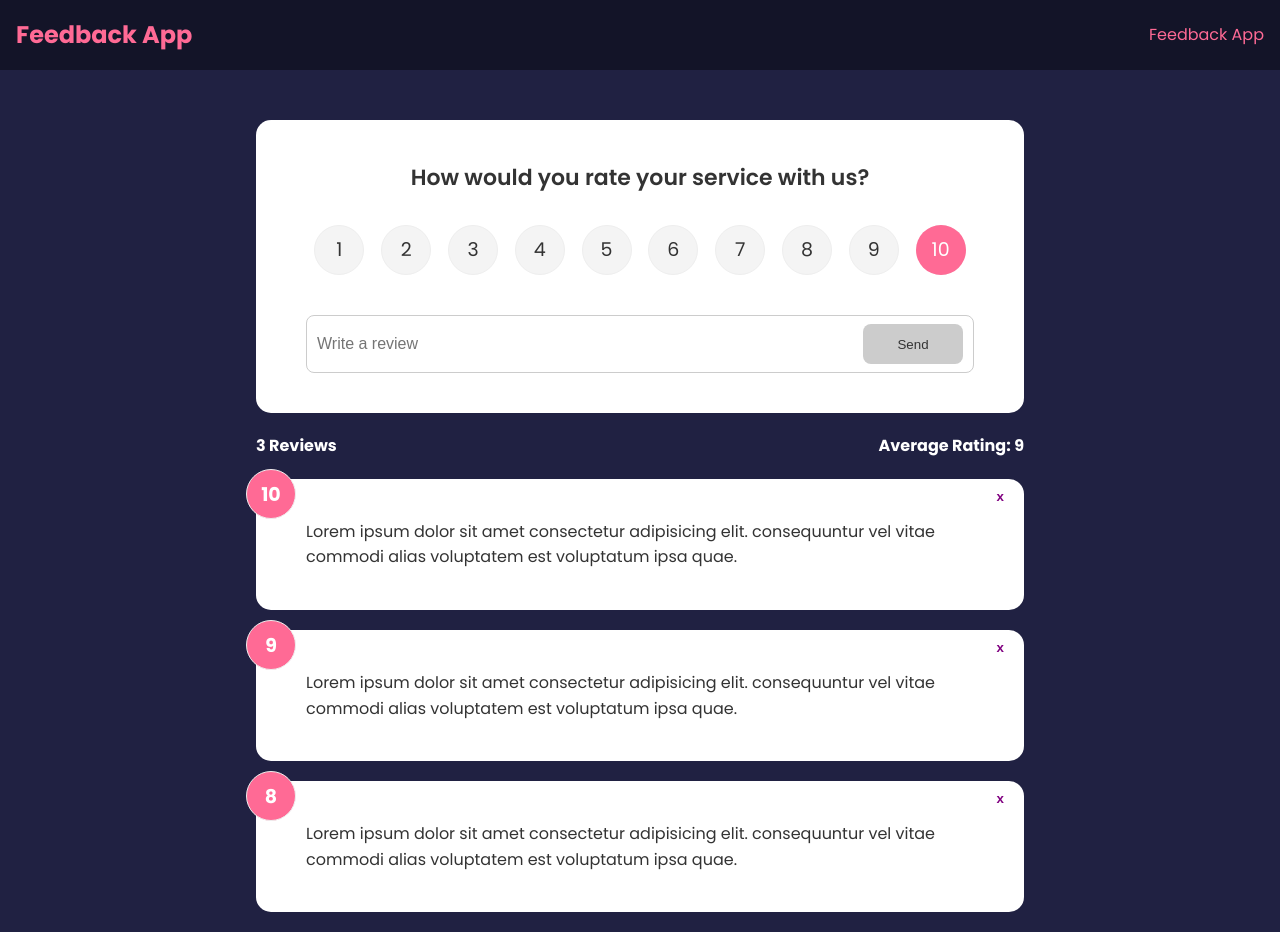
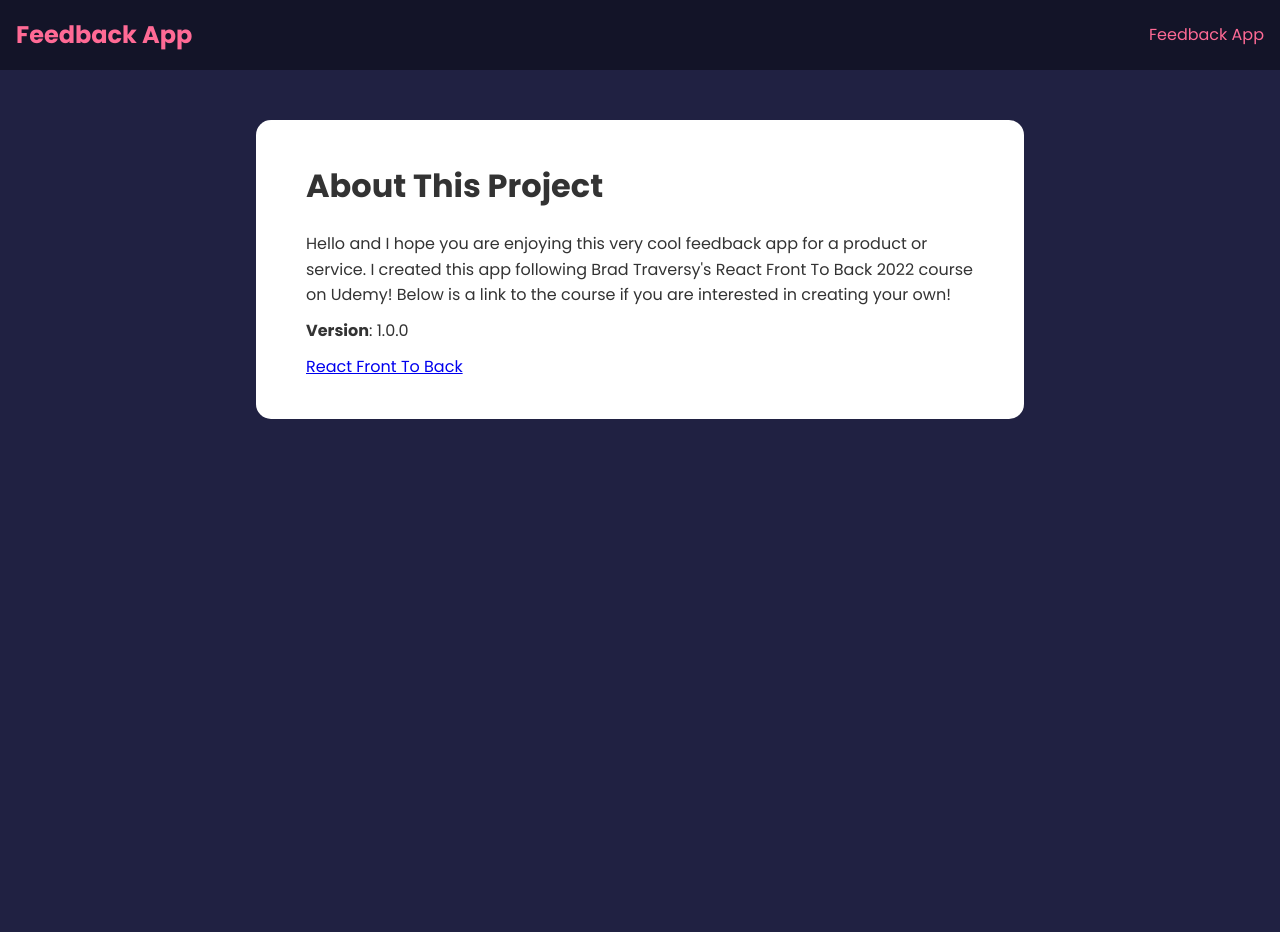
Before and after one commit to michellejanay/Feedback-app, a React (Create React App) app: page /about in a window 1280 px wide. After the commit the page ends 800 px from the top, so only its background shows below. Built offline with nearby package versions, Linux system fonts and the light colour scheme.

Commit message:
about: route added

```diff
--- a/package.json
+++ b/package.json
@@ -8,6 +8,7 @@
     "@testing-library/user-event": "^13.5.0",
     "react": "^18.2.0",
     "react-dom": "^18.2.0",
+    "react-router-dom": "^6.4.5",
     "react-scripts": "5.0.1",
     "uuid": "^9.0.0",
     "web-vitals": "^2.1.4"
--- a/src/App.js
+++ b/src/App.js
@@ -1,32 +1,20 @@
-import { useState } from 'react'
+import Home from './components/Home'
+import { BrowserRouter, Routes, Route } from 'react-router-dom'
 import Header from './components/Header'
-import FeedbackList from './components/FeedbackList'
-import FeedbackData from './data/FeedbackData'
-import FeedbackStats from './components/FeedbackStats'
-import FeedbackForm from './components/FeedbackForm'
+
+import AboutPage from './pages/AboutPage'
 
 const App = () => {
-  const [feedback, setFeeback] = useState(FeedbackData)
-
-  const deleteFeedback = (id) => {
-    if (window.confirm('Are you sure yu want to delete feedback?')) {
-      setFeeback(feedback.filter((item) => item.id !== id))
-    }
-  }
-
-  const addFeedback = (newFeedback) => {
-    setFeeback([newFeedback, ...feedback])
-  }
-
   return (
-    <>
+    <BrowserRouter>
       <Header />
-      <div className="container">
-        <FeedbackForm handleAdd={addFeedback}/>
-        <FeedbackStats feedback={feedback}/>
-        <FeedbackList feedback={feedback} handleDelete={deleteFeedback} />
-      </div>
-    </>
+      <main className="container">
+        <Routes>
+          <Route exact path="/" element={<Home />}></Route>
+          <Route exact path="/about" element={<AboutPage />} />
+        </Routes>
+      </main>
+    </BrowserRouter>
   )
 }
 
--- /dev/null
+++ b/src/components/Home.jsx
@@ -0,0 +1,29 @@
+import React, {useState} from 'react'
+import FeedbackList from './FeedbackList'
+import FeedbackData from '../data/FeedbackData'
+import FeedbackStats from './FeedbackStats'
+import FeedbackForm from './FeedbackForm'
+
+const Home = () => {
+  const [feedback, setFeeback] = useState(FeedbackData)
+
+  const deleteFeedback = (id) => {
+    if (window.confirm('Are you sure yu want to delete feedback?')) {
+      setFeeback(feedback.filter((item) => item.id !== id))
+    }
+  }
+
+  const addFeedback = (newFeedback) => {
+    setFeeback([newFeedback, ...feedback])
+  }
+
+  return (
+    <div>
+      <FeedbackForm handleAdd={addFeedback} />
+      <FeedbackStats feedback={feedback} />
+      <FeedbackList feedback={feedback} handleDelete={deleteFeedback} />
+    </div>
+  )
+}
+
+export default Home
--- a/src/index.css
+++ b/src/index.css
@@ -13,7 +13,7 @@ body {
   line-height: 1.6;
 }
 
-#root{
+#root {
   display: flex;
   flex-direction: column;
   justify-content: center;
@@ -136,7 +136,7 @@ header {
   top: -10px;
   left: -10px;
 }
-  .close{
+.close {
   font-weight: bold;
   color: purple;
 }
--- /dev/null
+++ b/src/pages/AboutPage.jsx
@@ -0,0 +1,27 @@
+import React from 'react'
+import Card from '../components/shared/Card'
+
+const AboutPage = () => {
+  return (
+    <Card>
+      <main className="about">
+        <h1>About This Project</h1>
+        <p>
+          Hello and I hope you are enjoying this very cool feedback app for a product or service. I
+          created this app following Brad Traversy's React Front To Back 2022 course on
+          Udemy! Below is a link to the course if you are interested in creating
+          your own!
+        </p>
+        <p><strong>Version</strong>: 1.0.0</p>
+        <a
+          classname="course-link"
+          href="https://www.udemy.com/course/modern-react-front-to-back/"
+        >
+          React Front To Back
+        </a>
+      </main>
+    </Card>
+  )
+}
+
+export default AboutPage
```
Also changed, not shown: 1 other file (tests, documents, lock files or other folders). Lines whose indentation alone changed are shown as unchanged.
